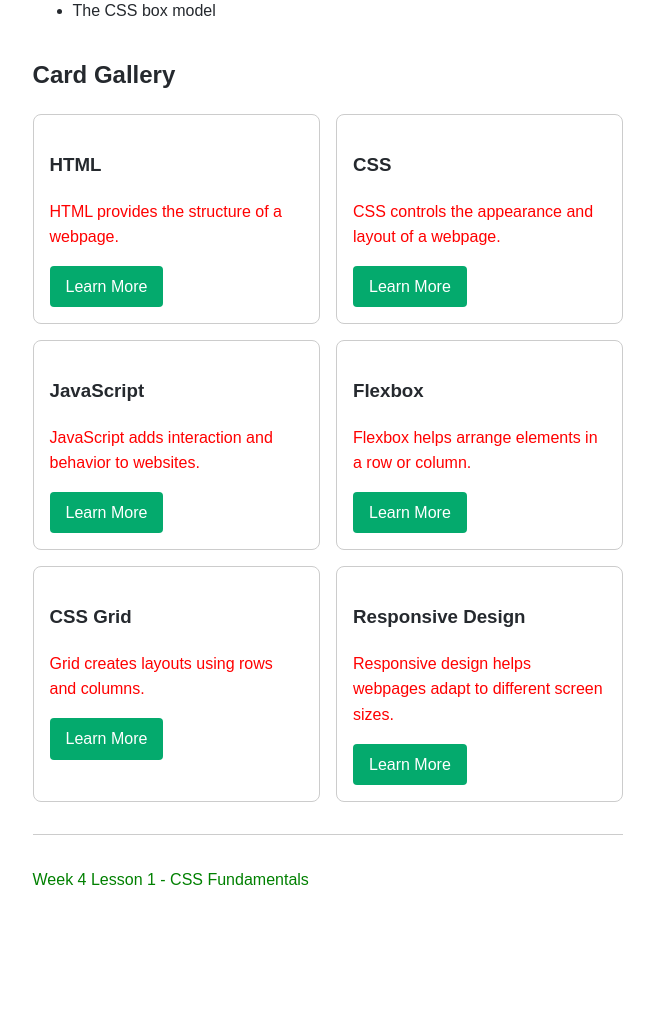
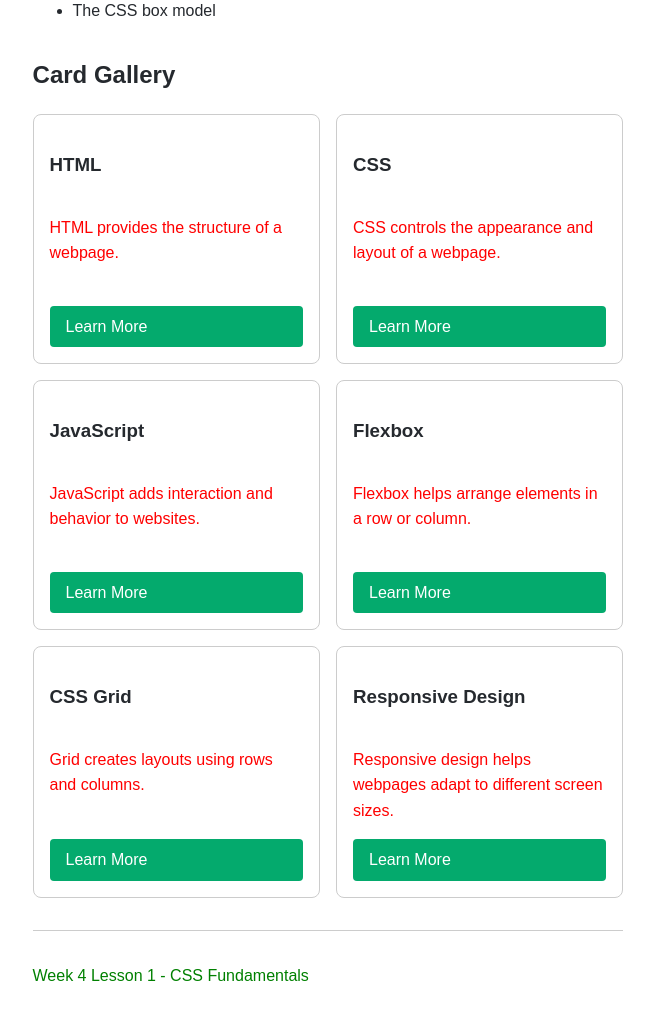
Before and after one commit to beerwar/techxp-activities, a PHP site: page / in a window 1280 px wide. Shown: the part 439-1459 px from the top of the page, without its empty margins (312-966 px from the left). Before the commit the page ends 1324 px from the top, so only its background shows below. Run offline with PHP 8.4, Linux system fonts and the light colour scheme.

Commit message:
Week 4 lesson 2 - Task 3: Next the Two, and Pin a Button Challenge

```diff
--- a/week4/css/style.css
+++ b/week4/css/style.css
@@ -31,9 +31,10 @@ footer {
     padding-top: 1rem;
 }
 
-
 .card {
-    width: auto;
+    display: flex;
+    flex-direction: column;
+    min-height: 250px;
     padding: 1rem;
     border: 1px solid #cccccc;
     border-radius: var(--radius);
@@ -46,6 +47,7 @@ footer {
     padding: 0.5rem 1rem;
     text-decoration: none;
     border-radius: 4px;
+    margin-top: auto;
 }
 
 .btn:hover {
```
